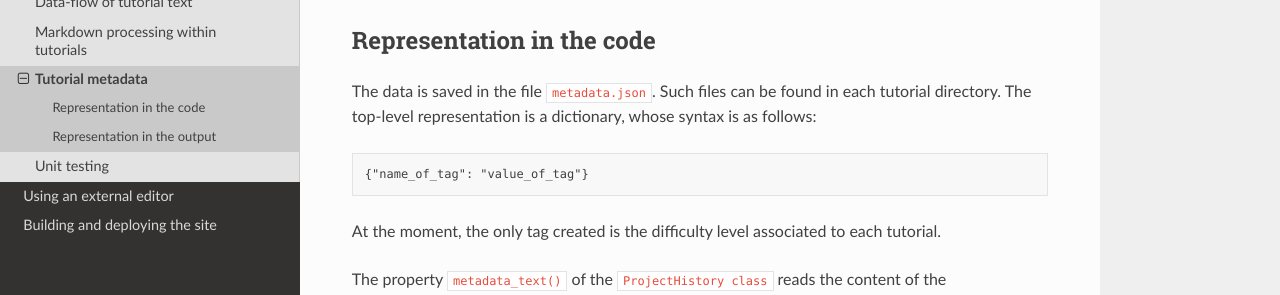
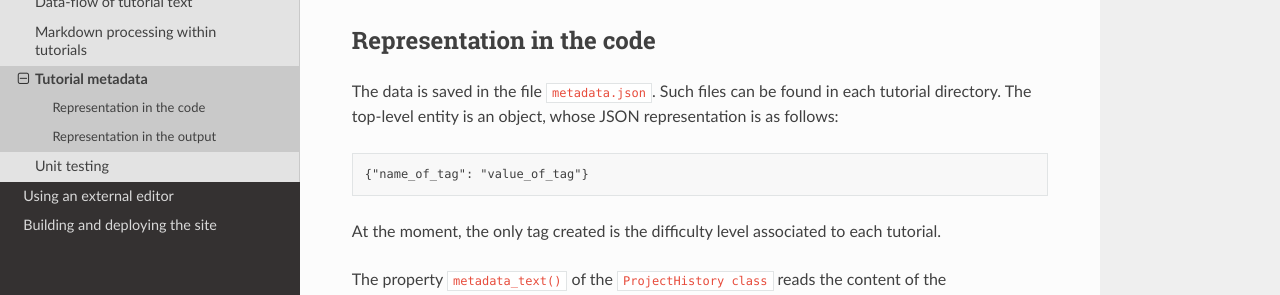
Before and after one commit to pytchlang/pytch-build, a Sphinx documentation site: the page built from doc/source/tutorialcompiler/tutorial-metadata.rst, in a window 1280 px wide and 1192 px high. Shown: the part 256-551 px from the top of the window. Built offline with Sphinx 7.4.7 and the Read the Docs theme 2.0.0, drawn with Linux system fonts in a browser that asks for light colours.

Commit message:
Adjust wording re metadata

```diff
--- a/doc/source/tutorialcompiler/tutorial-metadata.rst
+++ b/doc/source/tutorialcompiler/tutorial-metadata.rst
@@ -13,8 +13,8 @@ Representation in the code
 --------------------------
 
 The data is saved in the file ``metadata.json``. Such files can be
-found in each tutorial directory.  The top-level representation is a
-dictionary, whose syntax is as follows:
+found in each tutorial directory.  The top-level entity is an object,
+whose JSON representation is as follows:
 
 .. code-block:: text
 
```
